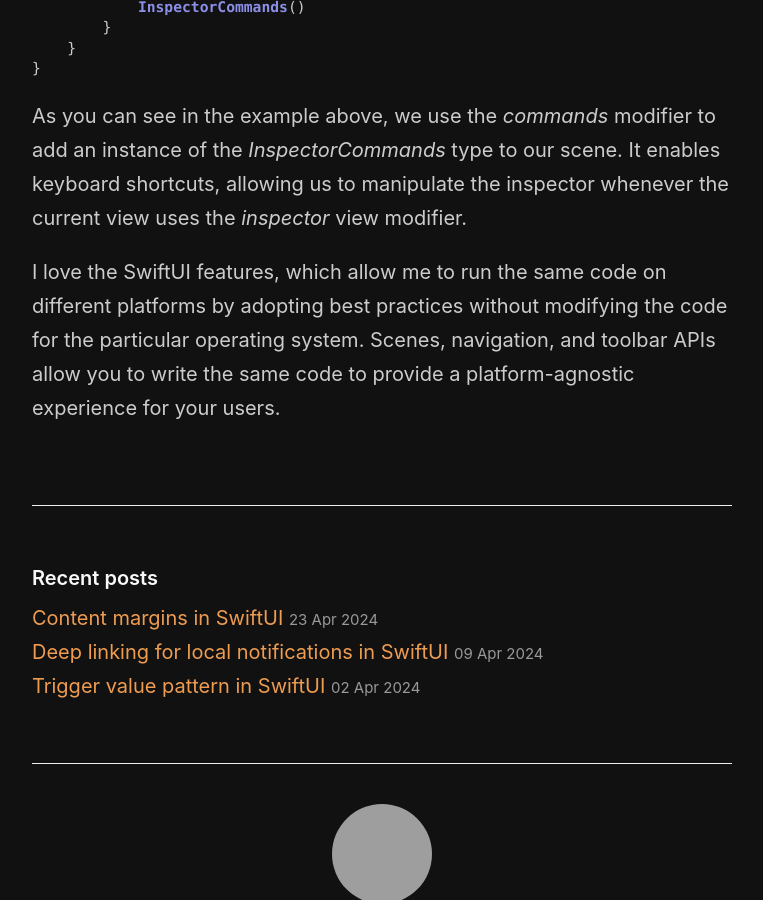
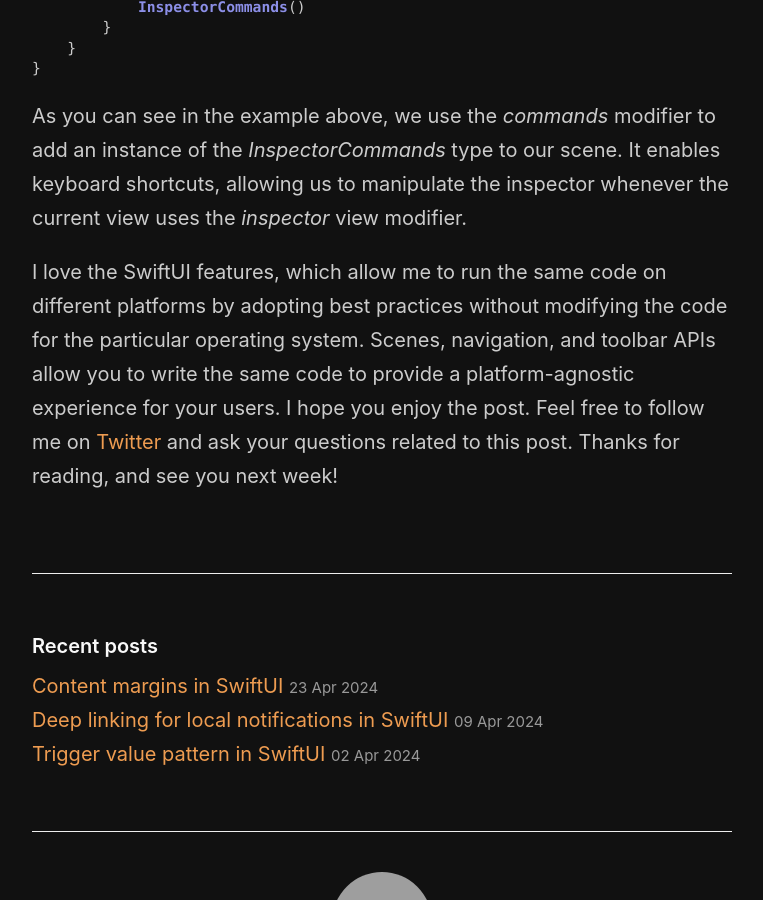
Before and after one commit to mecid/mecid.github.io, a Jekyll site: the page built from _posts/2024-04-30-inspectors-in-swiftui.md, in a window 1280 px wide and 900 px high, scrolled down 3257 px, cut to the strip 0-900 px from the top of the window. Shown: the whole strip, without its empty margins (258-1021 px from the left). Built offline with Jekyll 4.4.1, drawn with Linux system fonts in a browser that asks for light colours; grey boxes are pictures that could not be loaded.

Commit message:
conclusion added to the inspector post

```diff
--- a/_posts/2024-04-30-inspectors-in-swiftui.md
+++ b/_posts/2024-04-30-inspectors-in-swiftui.md
@@ -117,4 +117,4 @@ struct MyApp: App {
 
 As you can see in the example above, we use the *commands* modifier to add an instance of the *InspectorCommands* type to our scene. It enables keyboard shortcuts, allowing us to manipulate the inspector whenever the current view uses the *inspector* view modifier.
 
-I love the SwiftUI features, which allow me to run the same code on different platforms by adopting best practices without modifying the code for the particular operating system. Scenes, navigation, and toolbar APIs allow you to write the same code to provide a platform-agnostic experience for your users.
+I love the SwiftUI features, which allow me to run the same code on different platforms by adopting best practices without modifying the code for the particular operating system. Scenes, navigation, and toolbar APIs allow you to write the same code to provide a platform-agnostic experience for your users. I hope you enjoy the post. Feel free to follow me on [Twitter](https://twitter.com/mecid) and ask your questions related to this post. Thanks for reading, and see you next week!
```
